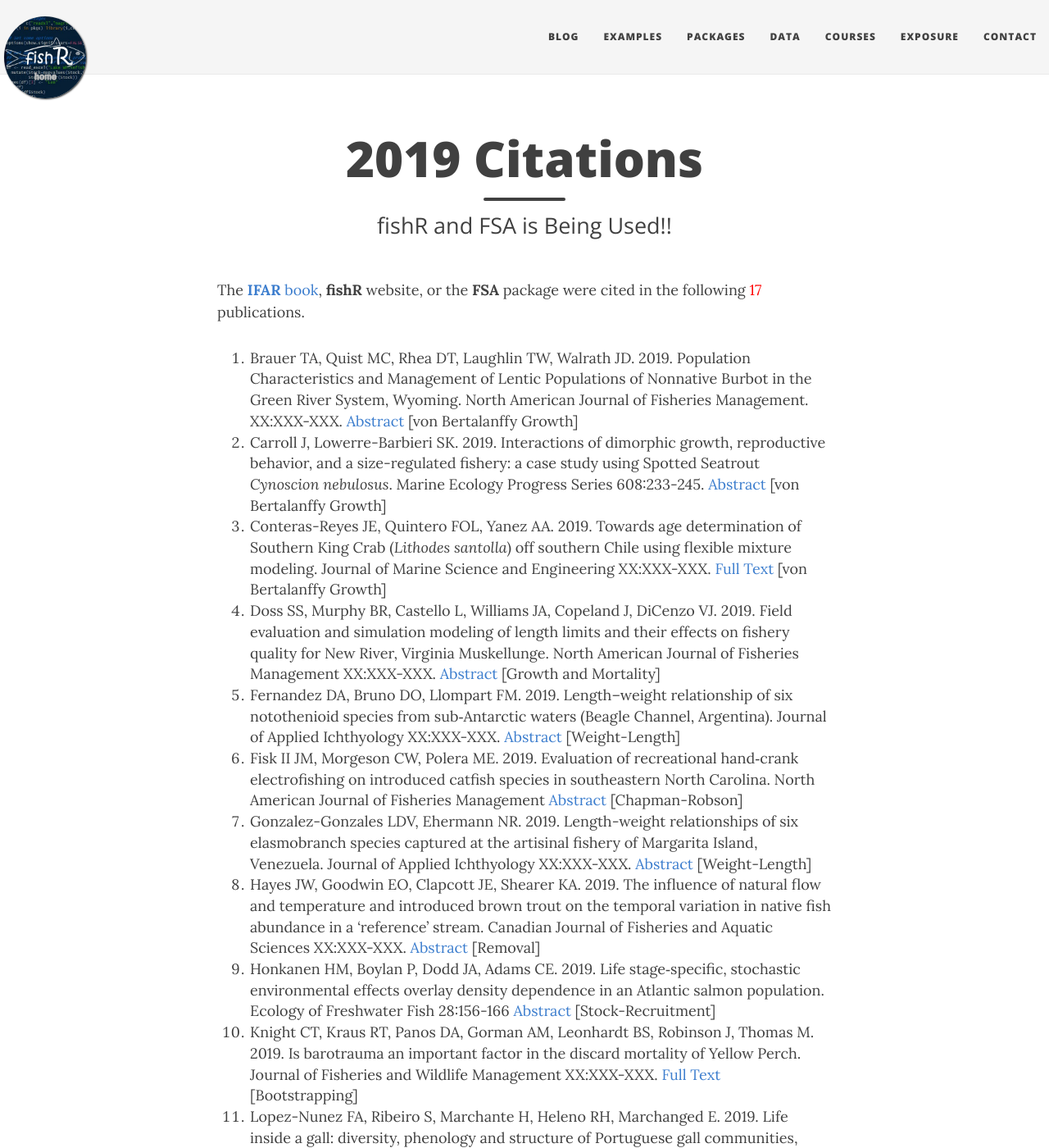
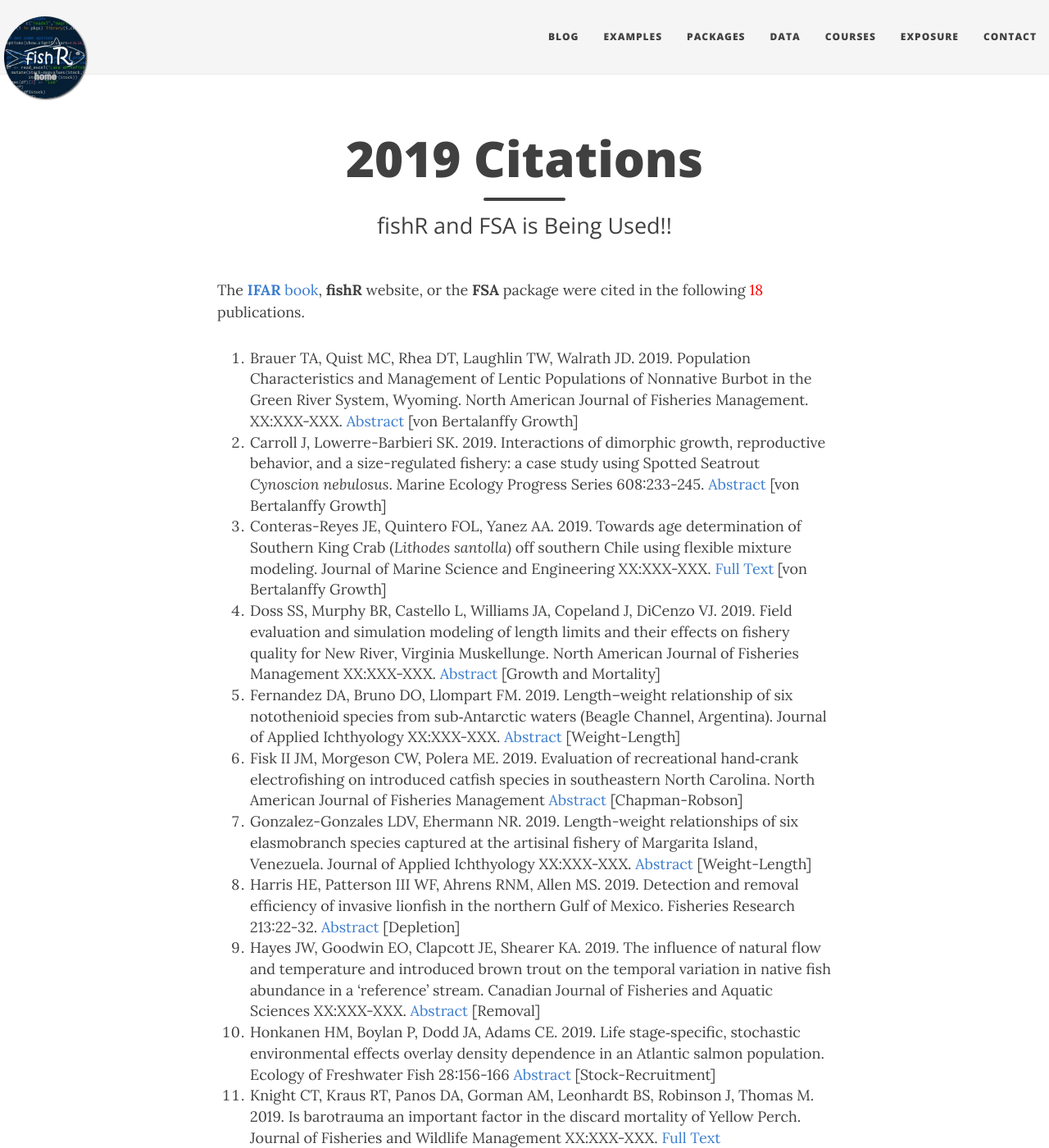
Before and after one commit to droglenc/fishR, a Jekyll site: the page built from exposure/exposure-citations19.md, in a window 1280 px wide and 1400 px high. Shown: the whole window at 82% size. Built offline with Jekyll 4.4.1, drawn with Linux system fonts in a browser that asks for light colours; nearby versions of some CDN libraries.

Commit message:
Update exposure-citations19.md

```diff
--- a/exposure/exposure-citations19.md
+++ b/exposure/exposure-citations19.md
@@ -5,7 +5,7 @@ subtitle: fishR and FSA is Being Used!!
 css: "/css/exposure-citation.css"
 ---
 
-The [**IFAR** book](http://derekogle.com/IFAR/), **fishR** website, or the **FSA** package were cited in the following <span id="contact-div">17</span> publications.
+The [**IFAR** book](http://derekogle.com/IFAR/), **fishR** website, or the **FSA** package were cited in the following <span id="contact-div">18</span> publications.
 
 1. Brauer TA, Quist MC, Rhea DT, Laughlin TW, Walrath JD. 2019. Population Characteristics and Management of Lentic Populations of Nonnative Burbot in the Green River System, Wyoming. North American Journal of Fisheries Management. XX:XXX-XXX. [Abstract](https://afspubs.onlinelibrary.wiley.com/doi/abs/10.1002/nafm.10247) [von Bertalanffy Growth]
 1. Carroll J, Lowerre-Barbieri SK. 2019. Interactions of dimorphic growth, reproductive behavior, and a size-regulated fishery: a case study using Spotted Seatrout *Cynoscion nebulosus*. Marine Ecology Progress Series 608:233-245. [Abstract](https://www.int-res.com/abstracts/meps/v608/p233-245) [von Bertalanffy Growth]
@@ -14,6 +14,7 @@ The [**IFAR** book](http://derekogle.com/IFAR/), **fishR** website, or the **FSA
 1. Fernandez DA, Bruno DO, Llompart FM. 2019. Length–weight relationship of six notothenioid species from sub‐Antarctic waters (Beagle Channel, Argentina). Journal of Applied Ichthyology XX:XXX-XXX. [Abstract](https://onlinelibrary.wiley.com/doi/abs/10.1111/jai.13833) [Weight-Length]
 1. Fisk II JM, Morgeson CW, Polera ME. 2019. Evaluation of recreational hand‐crank electrofishing on introduced catfish species in southeastern North Carolina. North American Journal of Fisheries Management [Abstract](https://afspubs.onlinelibrary.wiley.com/doi/abs/10.1002/nafm.10255) [Chapman-Robson]
 1. Gonzalez-Gonzales LDV, Ehermann NR. 2019. Length-weight relationships of six elasmobranch species captured at the artisinal fishery of Margarita Island, Venezuela. Journal of Applied Ichthyology XX:XXX-XXX. [Abstract](https://onlinelibrary.wiley.com/doi/abs/10.1111/jai.13832) [Weight-Length]
+1. Harris HE, Patterson III WF, Ahrens RNM, Allen MS. 2019. Detection and removal efficiency of invasive lionfish in the northern Gulf of Mexico. Fisheries Research 213:22-32. [Abstract](https://www.sciencedirect.com/science/article/pii/S0165783619300025) [Depletion]
 1. Hayes JW, Goodwin EO, Clapcott JE, Shearer KA. 2019. The influence of natural flow and temperature and introduced brown trout on the temporal variation in native fish abundance in a ‘reference’ stream. Canadian Journal of Fisheries and Aquatic Sciences XX:XXX-XXX. [Abstract](http://www.nrcresearchpress.com/doi/abs/10.1139/cjfas-2018-0033) [Removal]
 1. Honkanen HM, Boylan P, Dodd JA, Adams CE. 2019. Life stage‐specific, stochastic environmental effects overlay density dependence in an Atlantic salmon population. Ecology of Freshwater Fish 28:156-166 [Abstract](https://onlinelibrary.wiley.com/doi/10.1111/eff.12439) [Stock-Recruitment]
 1. Knight CT, Kraus RT, Panos DA, Gorman AM, Leonhardt BS, Robinson J, Thomas M. 2019. Is barotrauma an important factor in the discard mortality of Yellow Perch. Journal of Fisheries and Wildlife Management XX:XXX-XXX. [Full Text](http://www.fwspubs.org/doi/pdf/10.3996/062018-JFWM-056) [Bootstrapping]
```
